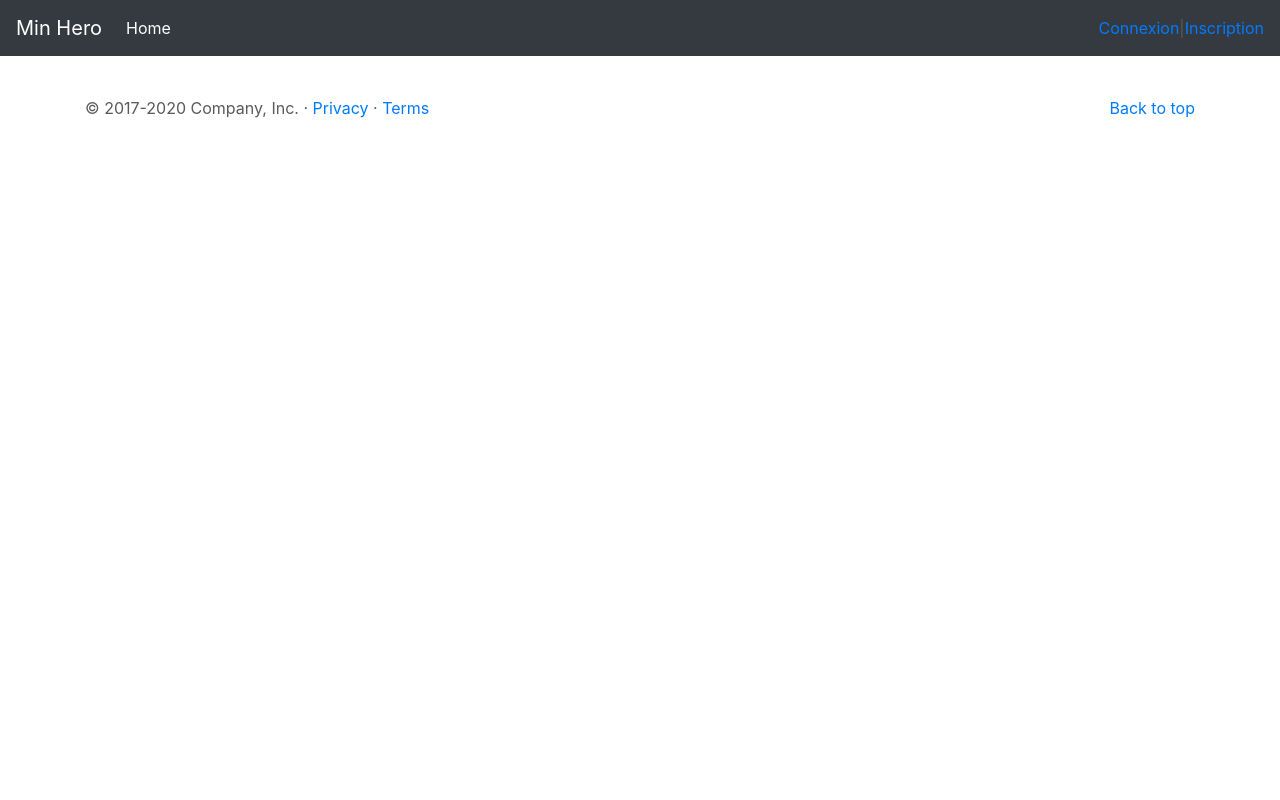
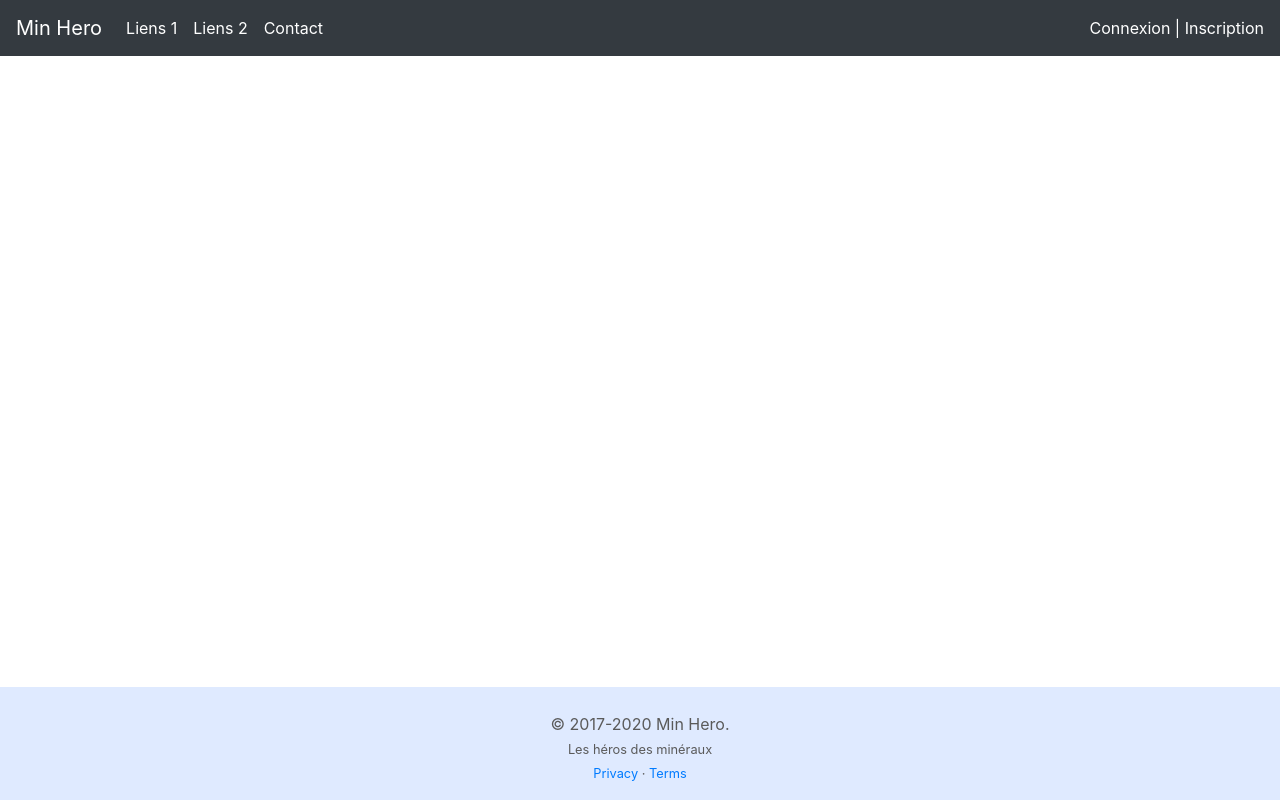
Before and after one commit to Recognizion/minHero, a Symfony app: template templates/base.html.twig in a window 1280 px wide. Run offline with Twig, Linux system fonts and the light colour scheme; the template is opened without the code that fills it, so the values that code supplies are empty; some libraries are stand-ins or nearby versions.

Commit message:
update design

```diff
--- a/templates/base.html.twig
+++ b/templates/base.html.twig
@@ -10,6 +10,7 @@
     <!-- Bootstrap core CSS -->
     <link href="{{ asset('assets/style/bootstrap.min.css') }}" rel="stylesheet">
     <link href="{{ asset('assets/style/carousel.css') }}" rel="stylesheet">
+    <link href="{{ asset('assets/style/style.css') }}" rel="stylesheet">
 
     <style>
         .bd-placeholder-img {
@@ -31,23 +32,32 @@
 <body>
 <header>
     <nav class="navbar navbar-expand-md navbar-dark fixed-top bg-dark">
-        <a class="navbar-brand" href="#">Min Hero</a>
+        <a class="navbar-brand" href="{{ path('home') }}">Min Hero</a>
         <button class="navbar-toggler" type="button" data-toggle="collapse" data-target="#navbarCollapse" aria-controls="navbarCollapse" aria-expanded="false" aria-label="Toggle navigation">
             <span class="navbar-toggler-icon"></span>
         </button>
         <div class="collapse navbar-collapse" id="navbarCollapse">
             <ul class="navbar-nav mr-auto">
                 <li class="nav-item active">
-                    <a class="nav-link" href="#">Home <span class="sr-only">(current)</span></a>
+                    <a class="nav-link" href="#">Liens 1</a>
+                </li>
+				<li class="nav-item active">
+                    <a class="nav-link" href="#">Liens 2</span></a>
+                </li>
+				<li class="nav-item active">
+                    <a class="nav-link" href="#">Contact</a>
                 </li>
 
             </ul>
 
-			{% if app.user %}
-				<a href="{{ path('account')}}">Mon compte</a> | <a href="{{ path('app_logout')}}">Déconnexion</a>
-			{% else %}
-				<a href="{{ path('app_login')}}">Connexion</a> | <a href="{{ path('register')}}">Inscription</a>
-			{% endif %}
+			<div class="navbar-item-custom">
+				{% if app.user %}
+					<a href="{{ path('account')}}">Mon compte <small>({{ app.user.firstname }})</small> </a> | <a href="{{ path('app_logout')}}">Déconnexion</a>
+				{% else %}
+					<a href="{{ path('app_login')}}">Connexion</a> | <a href="{{ path('register')}}">Inscription</a>
+				{% endif %}
+			</div>
+
         </div>
     </nav>
 </header>
@@ -123,9 +133,14 @@
     </div><!-- /.container -->
 
     <!-- FOOTER -->
-    <footer class="container">
-        <p class="float-right"><a href="#">Back to top</a></p>
-        <p>&copy; 2017-2020 Company, Inc. &middot; <a href="#">Privacy</a> &middot; <a href="#">Terms</a></p>
+    <footer class="footer-custom">
+        <p>
+			&copy; 2017-2020 Min Hero.  <br>
+			<small>
+				Les héros des minéraux <br>
+				<a href="#">Privacy</a> &middot; <a href="#">Terms</a>
+			</small>
+		</p>
     </footer>
 </main>
 <script src="https://code.jquery.com/jquery-3.5.1.slim.min.js"></script>
```
Also changed, not shown: public/assets/style/style.css (added).
